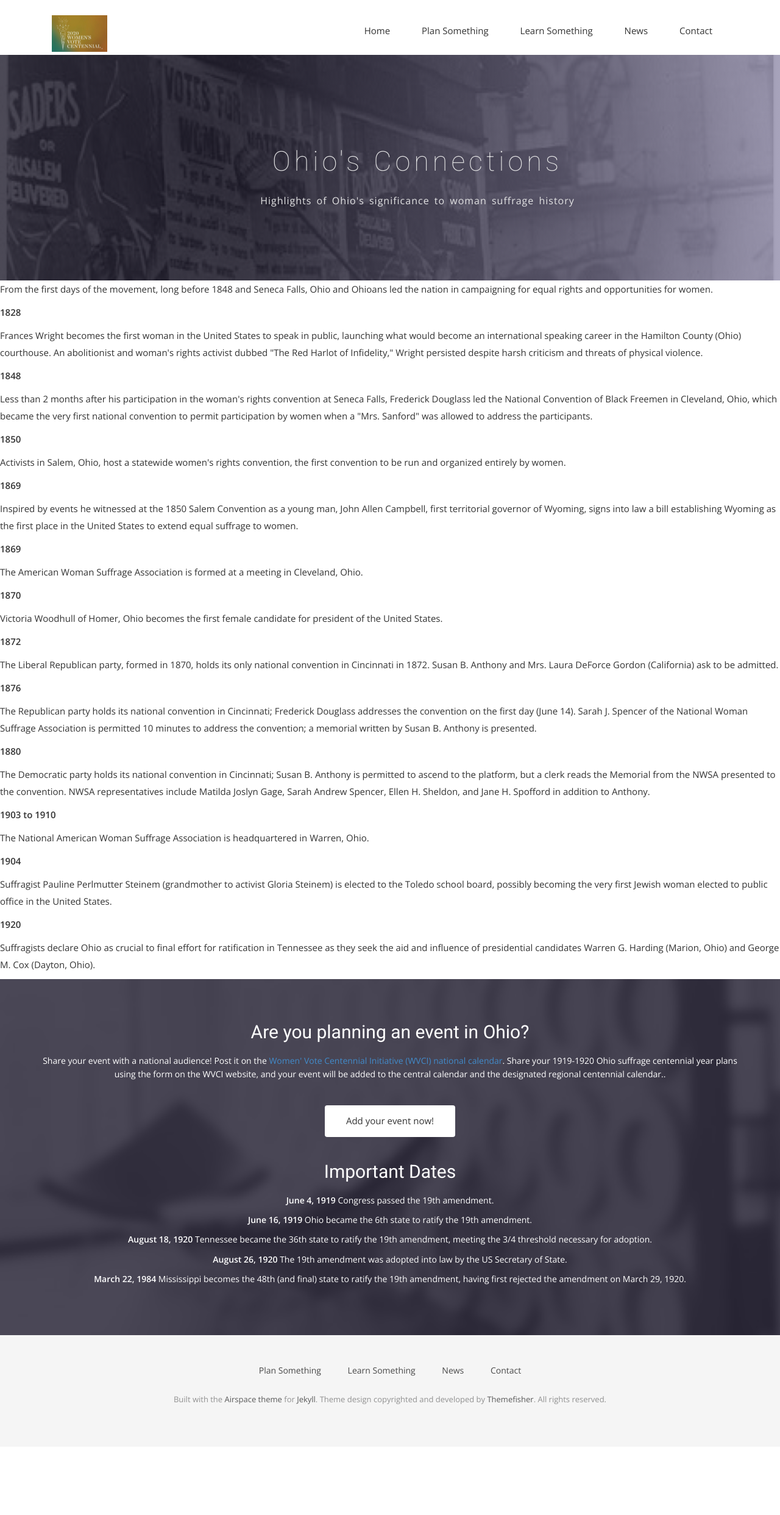
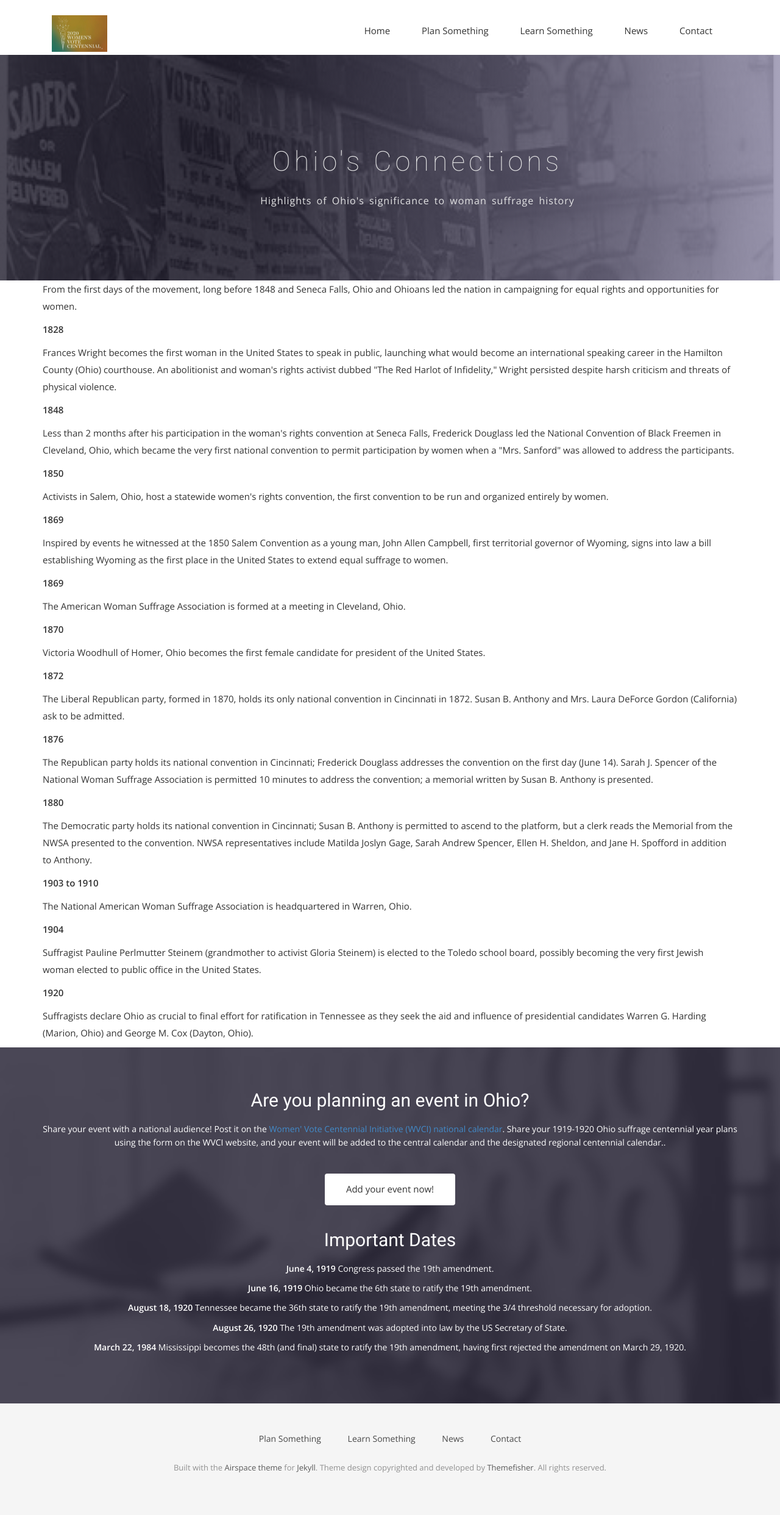
Before and after one commit to OhioSuffrageCentennial/ohiosuffragecentennial, a Jekyll site: the page built from connections.html, in a window 1280 px wide. Shown: the whole page at 61% size. Built offline with Jekyll 4.4.1, drawn with Linux system fonts in a browser that asks for light colours; nearby versions of some CDN libraries; some web fonts are replaced; before the commit the page ends 2373 px from its top, so only the background shows below that.

Commit message:
addmore formatting

```diff
--- a/connections.html
+++ b/connections.html
@@ -18,6 +18,11 @@ permalink: /connections/
         </div>
     </div>
 </section>
+
+  <div class="container">
+    <div class="row">
+      <div class="col-md-12">
+        <div class="block">
           <p>From the first days of the movement, long before 1848 and Seneca Falls, Ohio and Ohioans led the nation in campaigning for equal rights and opportunities for women.</p>
 
           <p><b>1828</b></p>
@@ -56,6 +61,10 @@ permalink: /connections/
           <p><b>1920</b></p>
           <p>Suffragists declare Ohio as crucial to final effort for ratification in Tennessee as they seek the aid and influence of presidential candidates Warren G. Harding (Marion, Ohio) and George M. Cox (Dayton, Ohio).</p>
 
+        </div>
+      </div>
+    </div>
+  </div>
 
     <!-- Portfolio Start
 <section id="portfolio-work">
--- a/index.html
+++ b/index.html
@@ -76,7 +76,7 @@ permalink: /
           <i class="ion-navigate"></i>
           <h4><a href="https://en.wikipedia.org/wiki/Victoria_Woodhull" target="_blank">Visit Victoria Woodhull's Hometown</a></h4>
           <p>Homer, Ohio</p>
-          <p>Find books and newspapers about Woodhull and a historical arker at the <a href="https://homer.lib.oh.us/content/victoria-claflin-woodhull" target="_blank">Homer Public Library</a>. Then, head south to the <a href="http://www.robbinshunter.org" target="_blank">Robbins Hunter Museum</a> in Granville to see the only US monument to her.</p>
+          <p>Explore the Woodhull collection and historical marker at the <a href="https://homer.lib.oh.us/content/victoria-claflin-woodhull" target="_blank">Homer Public Library</a>. Then, head south to the <a href="http://www.robbinshunter.org" target="_blank">Robbins Hunter Museum</a> in Granville to see the only US monument to her.</p>
         </div>
       </div>
       <div class="col-sm-6 col-md-3">
```
Lines whose indentation alone changed are shown as unchanged.
